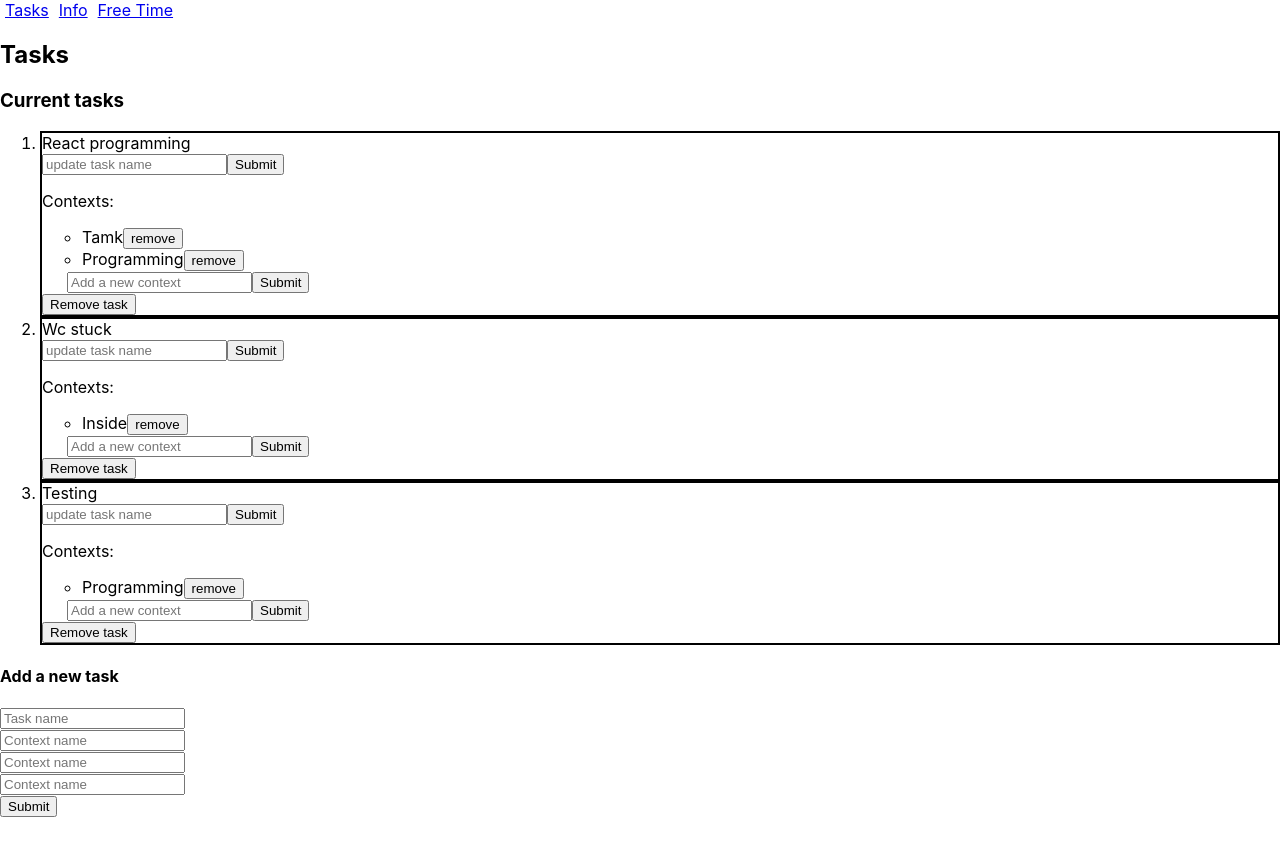
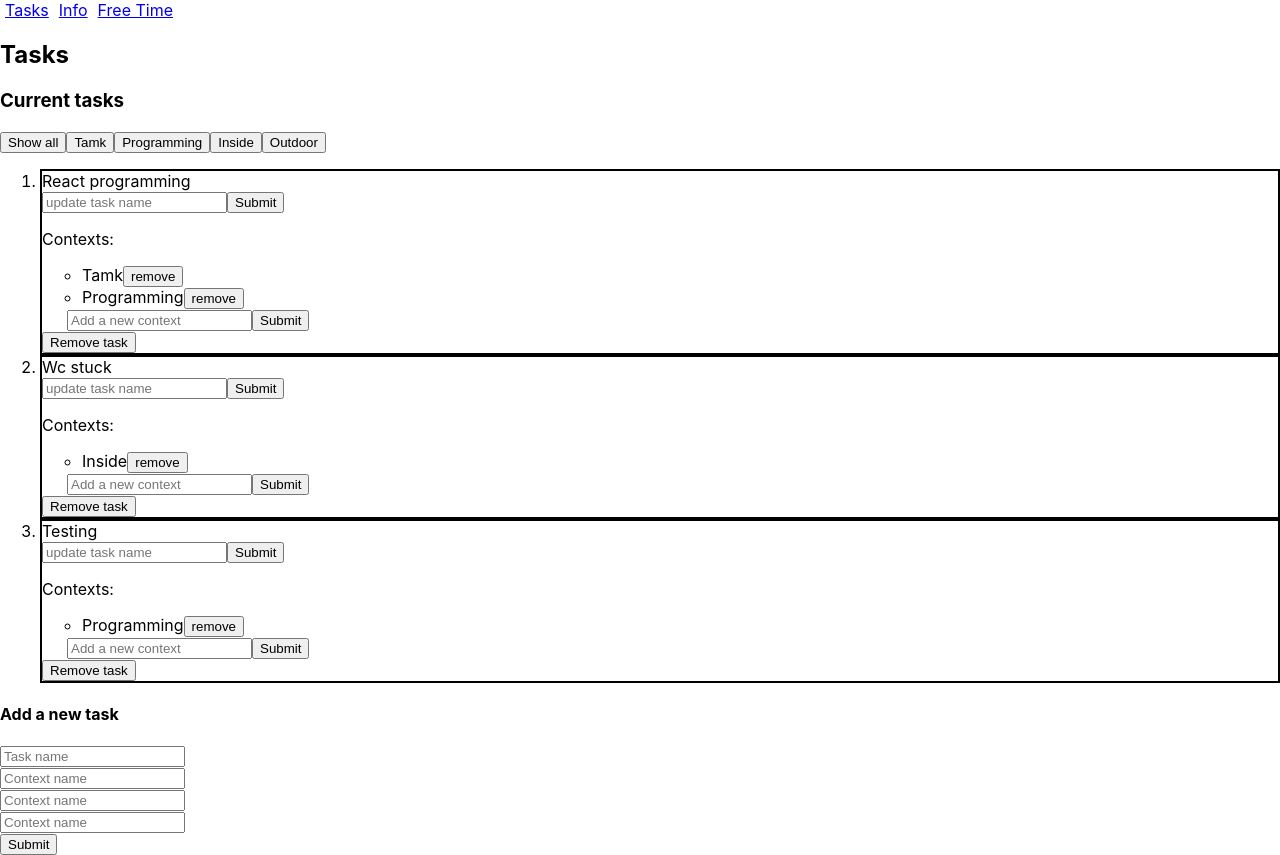
Before and after one commit to tune-ever/react-harjoitustyo-syksy-2022-tamk, a React (Create React App) app: page / in a window 1280 px wide. Before the commit the page ends 817 px from the top, so only its background shows below. Built offline with nearby package versions, Linux system fonts and the light colour scheme; data requests are answered from the project's data file.

Commit message:
Render filter buttons. Filters passed as props. Show all button too.

```diff
--- a/src/components/FilterElement.js
+++ b/src/components/FilterElement.js
@@ -1,8 +1,25 @@
-import FilterButton from "./FilterButton";
-import { useState } from "react";
+const FilterElement = props => {
+  const filters = props.filters;
 
-const FilterElement = props => {
-  // Contexts:
+  // Contexts array from tasks prop:
+  const contextArray = [];
+  // For loops with duplicate chek:
+  props.tasks.forEach(task => {
+    task.contexts.forEach(context => {
+      if (!contextArray.includes(context)) contextArray.push(context);
+    });
+  });
+
+  return (
+    <section>
+      <button onClick={() => props.clearFilters()}>Show all</button>
+      {contextArray.map(context => (
+        <button onClick={() => props.handleFilterClick(context)} key={context}>
+          {context}
+        </button>
+      ))}
+    </section>
+  );
 };
 
 export default FilterElement;
```
